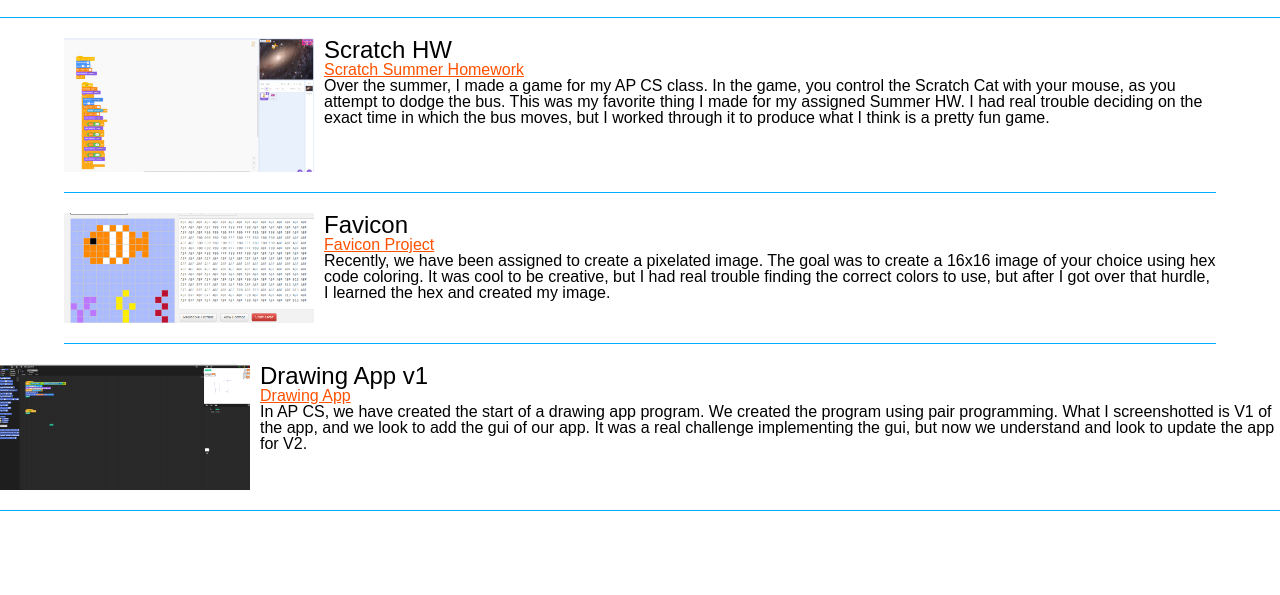
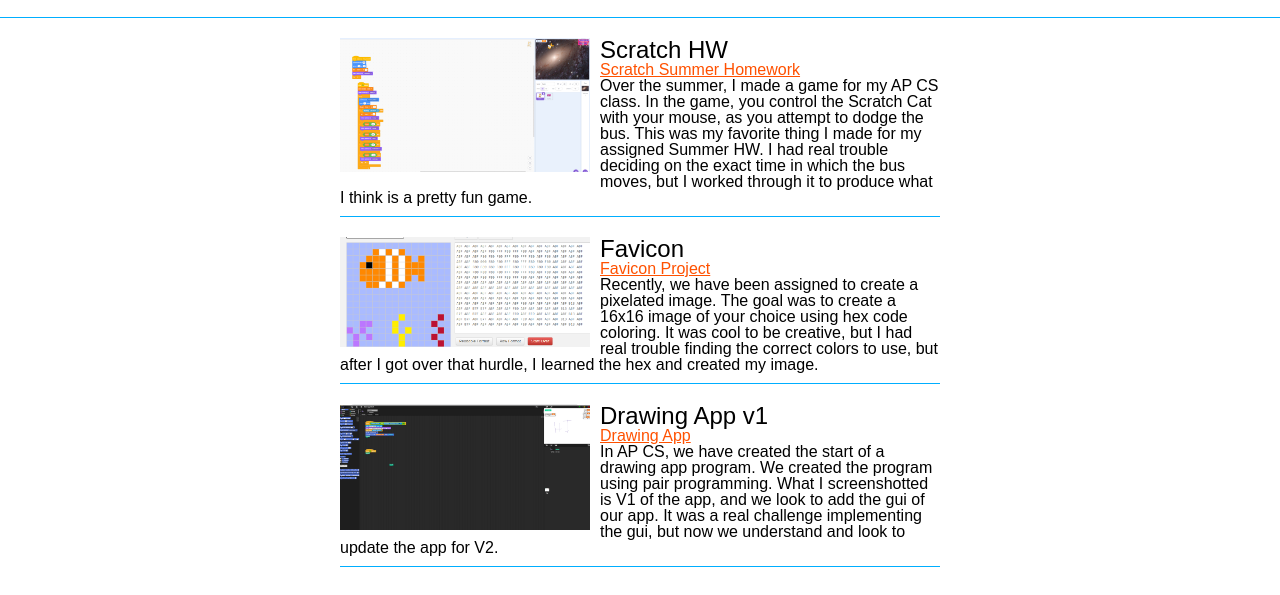
Before and after one commit to ianmgordon/ap-cs-project-site, a website: page index.html in a window 1280 px wide. Shown: the part 71-666 px from the top of the page. Drawn offline with Linux system fonts and the light colour scheme.

Commit message:
Add files via upload

```diff
--- a/styles.css
+++ b/styles.css
@@ -28,7 +28,7 @@
 #project-container, #aboutme {
   margin: 0 auto; /* centers project div */
   width: 90%; /* adds space on either side */
-  max-width: 600pox; /*keeps div from getting too wide */
+  max-width: 600px; /*keeps div from getting too wide */
 }
 
 .project {
```
Also changed, not shown: index.html (+2 -1 lines).
